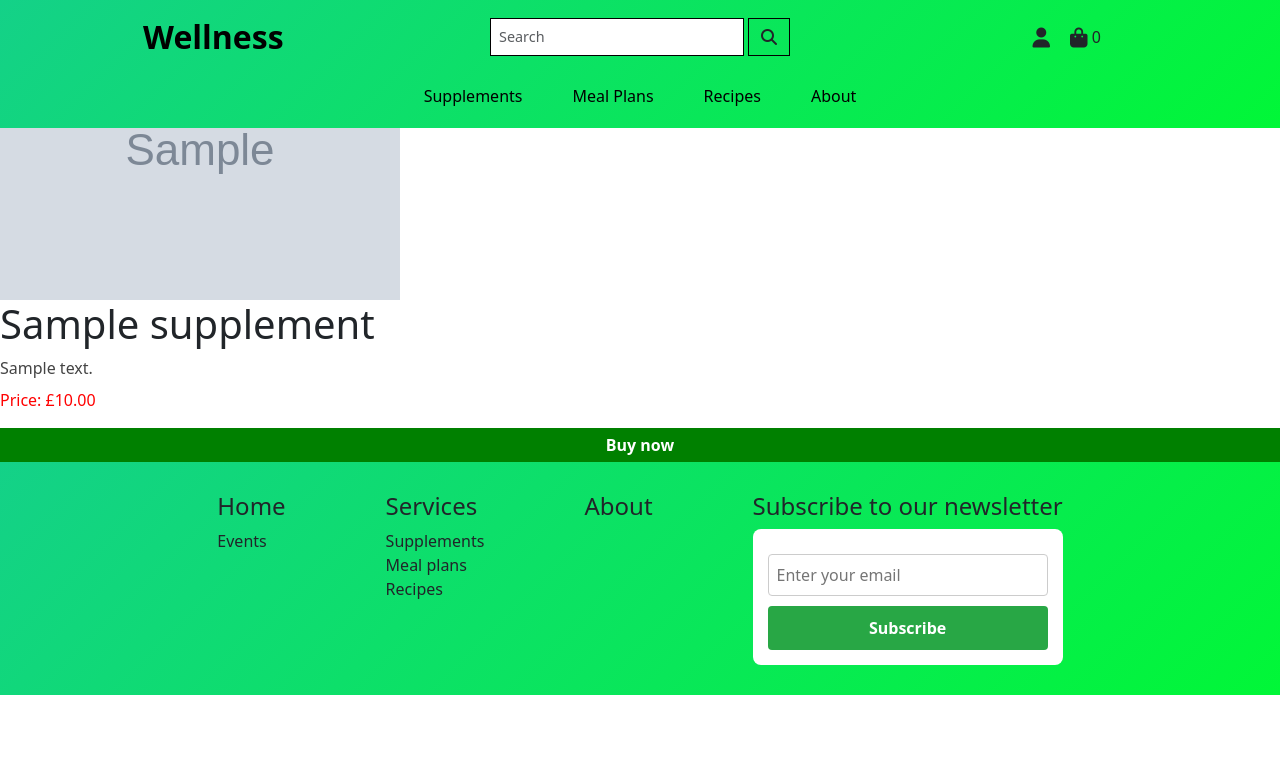
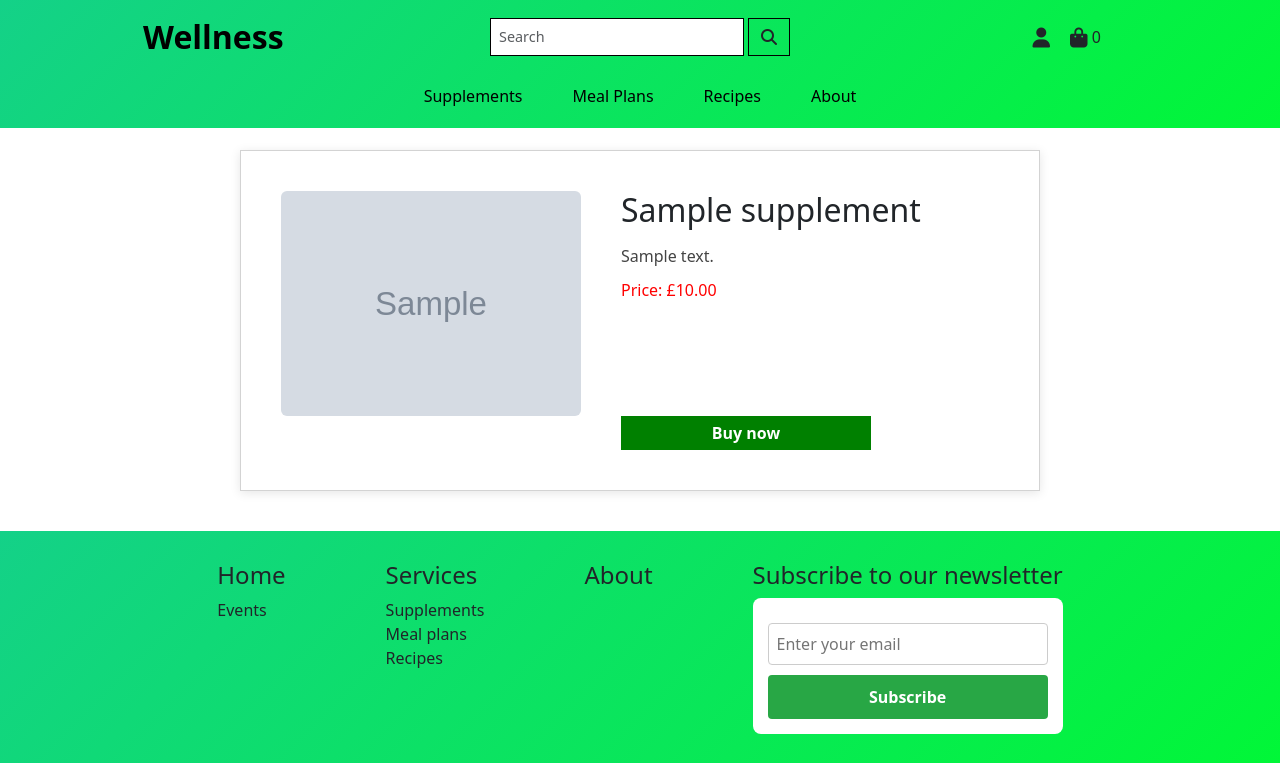
Before and after one commit to Blommis/wellness, a Django app: page /supplements/1/ in a window 1280 px wide. Shown: the top 763 px of the page. Run offline with Django 4.2, Linux system fonts and the light colour scheme; tables that the repository leaves empty hold one stand-in row (values such as "Sample post"); grey boxes marked "Sample" are stand-in pictures; some libraries are stand-ins or nearby versions.

Commit message:
added design style and responsive style for the supplement detail page

```diff
--- a/static/css/style.css
+++ b/static/css/style.css
@@ -146,7 +146,33 @@
   background-color: black;
   color: white;
 }
+/*MORE DETAILS IN SUPPLEMENT*/
+.supplement-detail {
+  margin-top: 130px;
+  max-width: 800px;
+  margin: 100px auto 40px auto;
+  padding: 20px;
+  text-align: left;
+  box-shadow: 0 2px 10px rgba(0, 0, 0, 0.1);
+  border: 1px solid lightgray;
+}
 
+.supplement-detail img {
+  max-width: 100%;
+  height: auto;
+  border-radius: 6px;
+  margin-bottom: 20px;
+}
+
+.supplement-detail h1 {
+  font-size: 2rem;
+  margin-bottom: 15px;
+}
+
+.supplement-detail p {
+  font-size: 1rem;
+  margin-bottom: 10px;
+}
 /*FOOTER*/
 #footer {
   background: linear-gradient(135deg, #14d188, #01f737);
@@ -233,4 +259,27 @@ ul li a {
     flex: 1 1 20%;
     max-width: 20%;
   }
+
+  .supplement-detail {
+    margin-top: 150px;
+    text-align: left;
+    padding: 40px;
+  }
+
+  .supplement-detail img {
+    float: left;
+    max-width: 300px;
+    margin-right: 30px;
+    margin-bottom: 0;
+  }
+
+  .supplement-detail h1,
+  .supplement-detail p {
+    margin-left: 340px;
+  }
+
+  .supplement-detail .add-to-cart-btn {
+    margin-left: 340px;
+    max-width: 250px;
+  }
 }
```
Also changed, not shown: 1 other file.
